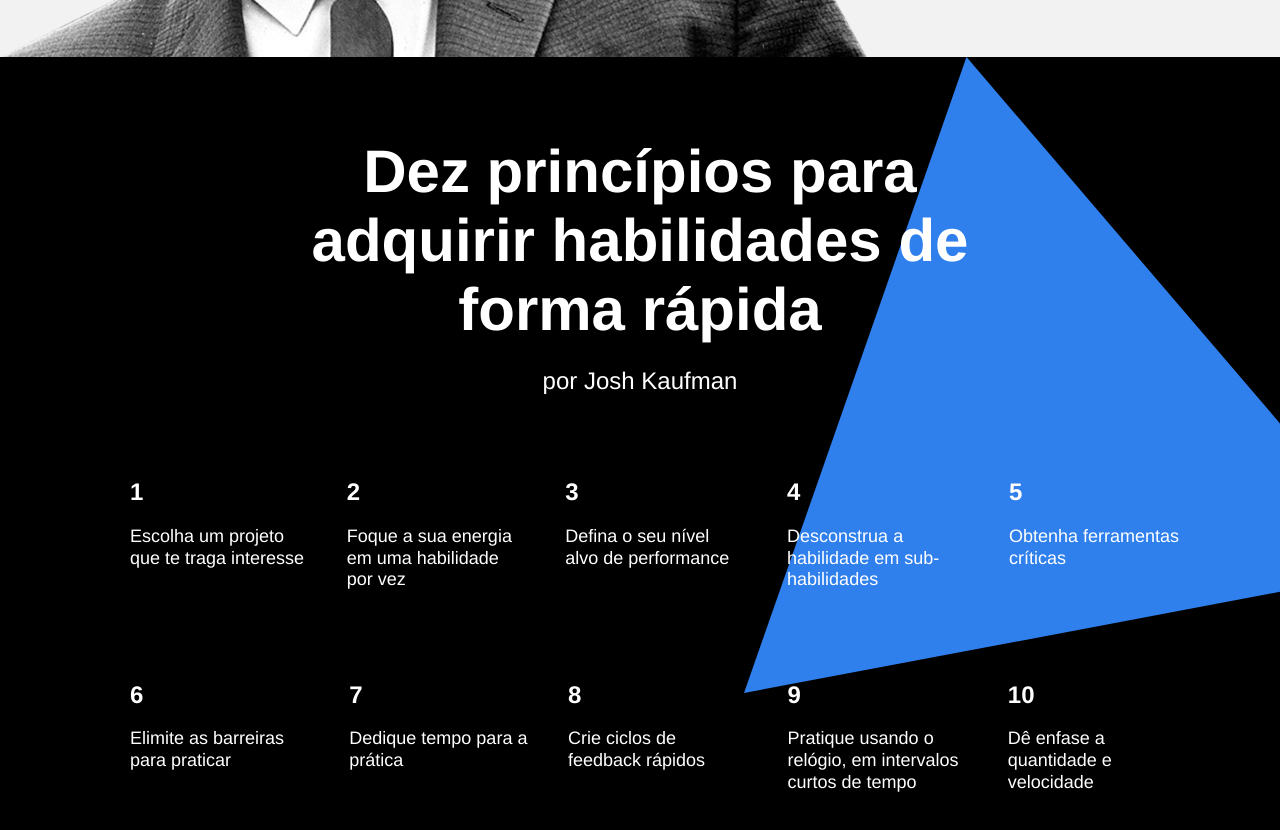
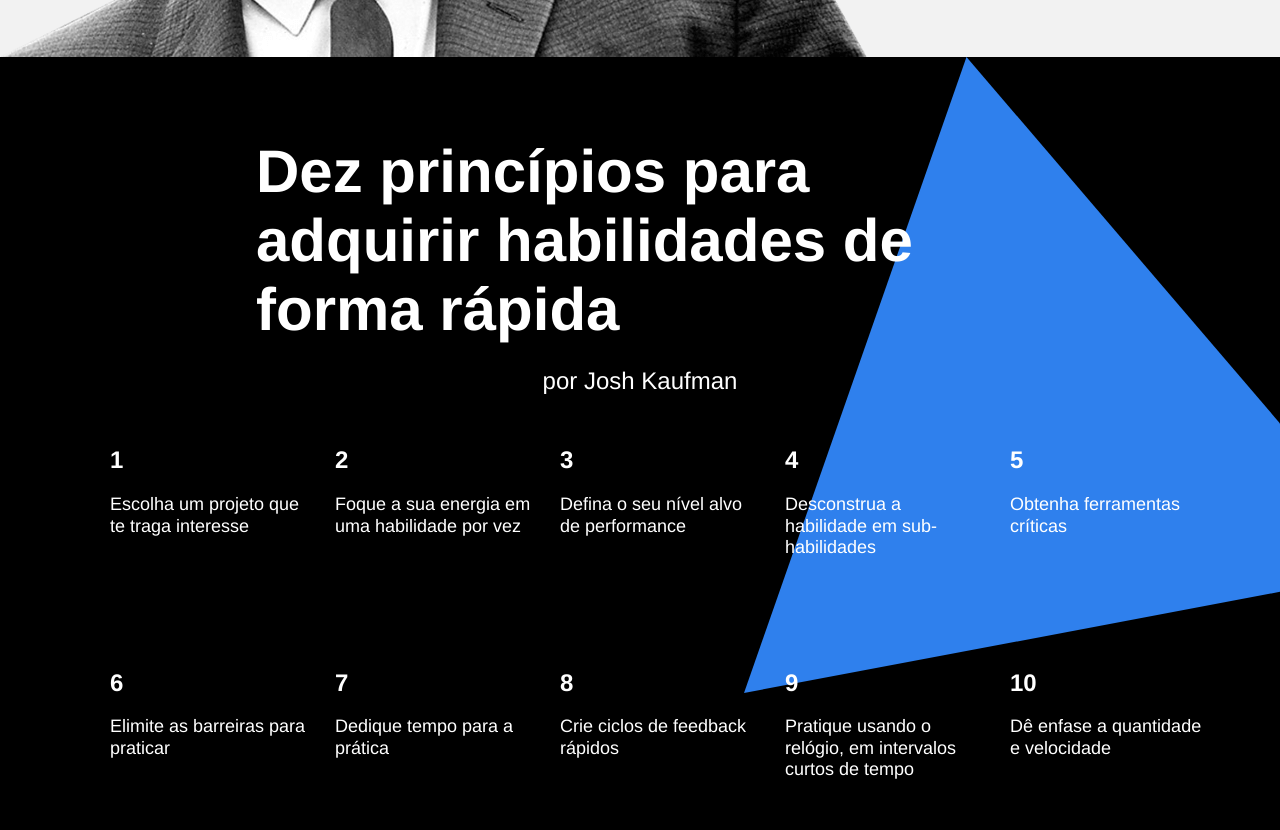
Before and after one commit to LICINIAFERRARIA/web_project_1_ptbr, a plain HTML site: page index.html in a window 1280 px wide. Shown: the part 3020-3850 px from the top of the page. Drawn offline with Linux system fonts and the light colour scheme.

Commit message:
Projeto1 sprint1 parte1 - revisado3

```diff
--- a/index.html
+++ b/index.html
@@ -51,43 +51,43 @@
         <section class="subtitle">
           <h3>Sobre o cérebro e o aprendizado</h3>
         </section>
-        <div class="table">
-          <div class="table__cell">
+        <ul class="table">
+          <li class="table__cell">
             <h4 class="heading">86 bilhões</h4>
             <p class="text">O número de neurônios no cérebro humano</p>
-          </div>
-          <div class="table__cell">
+          </li>
+          <li class="table__cell">
             <h4 class="heading">73%</h4>
             <p class="text">A porcentagem de adultos nos EUA que se consideram aprendizes para a vida toda -
               Centro de Pesquisas Pew</p>
-          </div>
-          <div class="table__cell">
+          </li>
+          <li class="table__cell">
             <h4 class="heading">1,000 terabytes</h4>
             <p class="text">A capacidade de armazenamento de Informação de um humano</p>
-          </div>
-          <div class="table__cell">
+          </li>
+          <li class="table__cell">
             <h4 class="heading">500 trilhões</h4>
             <p class="text">O número de sinapses nervosas responsáveis pelo aprendizado em um adulto humano médio</p>
-          </div>
-          <div class="table__cell">
+          </li>
+          <li class="table__cell">
             <h4 class="heading">420 trilhões</h4>
             <p class="text">O número de adultos de 25 anos sem educação suficiente para encontrar empregos -
               Banco Mundial, 2017</p>
-          </div>
-          <div class="table__cell">
+          </li>
+          <li class="table__cell">
             <h4 class="heading">26 anos de idade</h4>
             <p class="text">A idade com que Albert Einstein publicou o seu artigo inovador sobre a relatividade especial
             </p>
-          </div>
-          <div class="table__cell">
+          </li>
+          <li class="table__cell">
             <h4 class="heading">1885</h4>
             <p class="text">Desenvolvimento da curva de esquecimento</p>
-          </div>
-          <div class="table__cell">
+          </li>
+          <li class="table__cell">
             <h4 class="heading">1897</h4>
             <p class="text">Publicação da pesquisa de Ivan Pavlov sobre condicionamento clássico</p>
-          </div>
-        </div>
+          </li>
+        </ul>
       </section>
       <section class="feynman">
         <img class="feynman__image" src="images/feynman.png" alt="Foto de Richard Feynman o fisico quântico">
@@ -100,51 +100,48 @@
         <img class="kaufman__triangle" src="images/kaufman-triangle.svg" alt="Forma geometrica-Triangulo">
         <h2 class="section-title section-title_theme_dark">Dez princípios para adquirir habilidades de forma rápida</h2>
         <h3 class="section-subtitle section-subtitle_theme_dark">por Josh Kaufman</h3>
-        <div class="table_theme_dark">
-          <ul class="table_cell_theme_dark">
-            <li class="table_heading_theme_dark">1</li>
-            <li class="text text_theme_dark">Escolha um projeto que te traga interesse</li>
-            </ul>
-          <ul class="table_cell_theme_dark">
-            <li class="table_heading_theme_dark">2</li>
-            <li class="text text_theme_dark">Foque a sua energia em uma habilidade por vez</li>
-          </ul>
-          <ul class="table_cell_theme_dark">
-            <li class="table_heading_theme_dark">3</li>
-            <li class="text text_theme_dark">Defina o seu nível alvo de performance</li>
-          </ul>
-          <ul class="table_cell_theme_dark">
-            <li class="table_heading_theme_dark">4</li>
-            <li class="text text_theme_dark">Desconstrua a habilidade em sub-habilidades</li>
-          </ul>
-          <ul class="table_cell_theme_dark">
-            <li class="table_heading_theme_dark">5</li>
-            <li class="text text_theme_dark">Obtenha ferramentas críticas</li>
-          </ul>
-        </div>
-
-        <div class="table_theme_dark">
-          <ul class="table_cell_theme_dark">
-            <li class="table_heading_theme_dark">6</li>
-            <li class="text text_theme_dark">Elimite as barreiras para praticar</li>
-          </ul>
-          <ul class="table_cell_theme_dark">
-            <li class="table_heading_theme_dark">7</li>
-            <li class="text text_theme_dark">Dedique tempo para a prática</li>
-          </ul>
-          <ul class="table_cell_theme_dark">
-            <li class="table_heading_theme_dark">8</li>
-            <li class="text text_theme_dark">Crie ciclos de feedback rápidos</li>
-          </ul>
-          <ul class="table_cell_theme_dark">
-            <li class="table_heading_theme_dark">9</li>
-            <li class="text text_theme_dark">Pratique usando o relógio, em intervalos curtos de tempo</li>
-          </ul>
-          <ul class="table_cell_theme_dark">
-            <li class="table_heading_theme_dark">10</li>
-            <li class="text text_theme_dark">Dê enfase a quantidade e velocidade</li>
-          </ul>
-        </div>
+        <ul class=" table table_theme_dark">
+          <li class="table__cell table__cell_theme_dark">
+            <h4 class="table__heading table__heading_theme_dark">1</h4>
+            <p class="table__text table__text_theme_dark">Escolha um projeto que te traga interesse</p>
+          </li>
+          <li class="table__cell table__cell_theme_dark">
+            <h4 class="table__heading table__heading_theme_dark">2</h4>
+            <p class="table__text table__text_theme_dark">Foque a sua energia em uma habilidade por vez</h4>
+          </li>
+          <li class="table__cell table__cell_theme_dark">
+            <h4 class="table__heading table__heading_theme_dark">3</h4>
+            <p class="table__text table__text_theme_dark">Defina o seu nível alvo de performance</p>
+          </li>
+          <li class="table__cell table__cell_theme_dark">
+            <h4 class="table__heading table__heading_theme_dark">4</h4>
+            <p class="table__text table__text_theme_dark">Desconstrua a habilidade em sub-habilidades</p>
+          </li>
+          <li class="table__cell table__cell_theme_dark">
+            <h4 class="table__heading table__heading_theme_dark">5</h4>
+            <p class="table__text table__text_theme_dark">Obtenha ferramentas críticas</p>
+          </li>
+          <li class="table__cell table__cell_theme_dark">
+            <h4 class="table__heading table__heading_theme_dark">6</h4>
+            <p class="table__text table__text_theme_dark">Elimite as barreiras para praticar</p>
+          </li>
+          <li class="table__cell table__cell_theme_dark">
+            <h4 class="table__heading table__heading_theme_dark">7</h4>
+            <p class="table__text table__text_theme_dark">Dedique tempo para a prática</p>
+          </li>
+          <li class="table__cell table__cell_theme_dark">
+            <h4 class="table__heading table__heading_theme_dark">8</h4>
+            <p class="table__text table__text_theme_dark">Crie ciclos de feedback rápidos</p>
+          </li>
+          <li class="table__cell table__cell_theme_dark">
+            <h4 class="table__heading table__heading_theme_dark">9</h4>
+            <p class="table__text table__text_theme_dark">Pratique usando o relógio, em intervalos curtos de tempo</p>
+          </li>
+          <li class="table__cell table__cell_theme_dark">
+            <h4 class="table__heading table__heading_theme_dark">10</h4>
+            <p class="table__text table__text_theme_dark">Dê enfase a quantidade e velocidade</p>
+          </li>
+        </ul>
       </section>
 
     </main>
--- a/styles/style.css
+++ b/styles/style.css
@@ -253,21 +253,15 @@ p{
   height: 636px;
 }
 
-.table_cell_theme_dark{
+.table__cell_theme_dark{
   z-index: 1;
   width: 200px;
-  display: inline-block;
-  height: auto;
-  margin: 0;
   list-style-type: none;
-  display: table-cell;
   position: relative;
 }
 
-.table_theme_dark{
+.table__theme_dark{
   margin-bottom: 90px;
-  margin-left: auto;
-  margin-right: auto;
   width: 1100px;
   margin-top: 80px;
   z-index: 1;
@@ -278,7 +272,6 @@ p{
   font-size: 60px;
   font-weight: bold;
   margin-inline: auto;
-  text-align: center;
   width: 60%;
   position: relative;
   margin-top: 80px;
@@ -295,7 +288,7 @@ p{
   margin: 0;
 }
 
-.table_heading_theme_dark{
+.table__heading_theme_dark{
   line-height: 1.15;
   font-size: 24px;
   font-weight: bold;
@@ -303,7 +296,7 @@ p{
   padding-top: 0;
 }
 
-.table_text_theme_dark{
+.table__text_theme_dark{
   line-height: 1.2;
   font-size: 18px;
   font-weight: normal;
```
